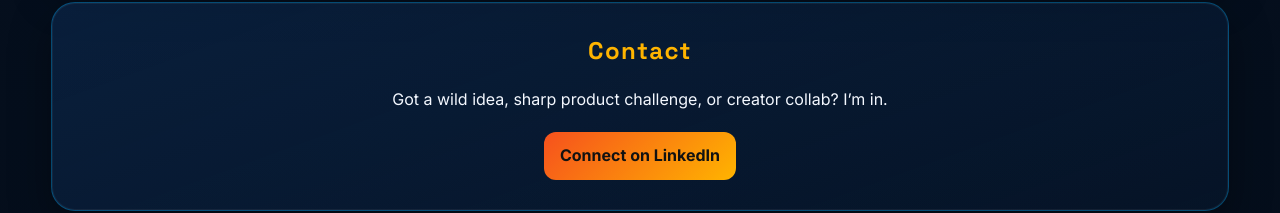
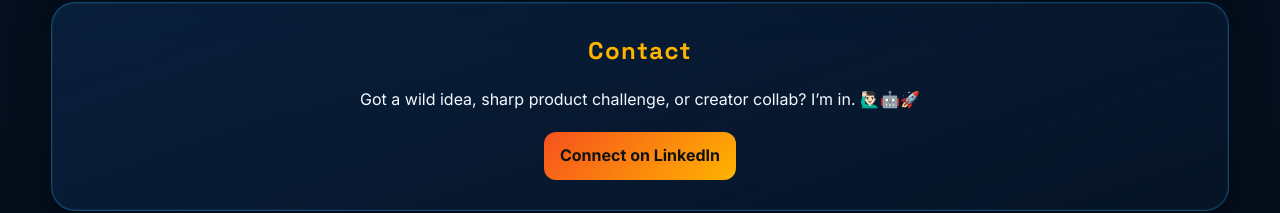
Before and after one commit to colearnable/codex-demo-1, a plain HTML site: page index.html in a window 1280 px wide. Shown: the part 1973-2186 px from the top of the page. Drawn offline with Linux system fonts and the light colour scheme.

Commit message:
Add emojis to home page

```diff
--- a/index.html
+++ b/index.html
@@ -96,7 +96,7 @@
 
       <section id="contact" class="section-glass contact">
         <h2>Contact</h2>
-        <p>Got a wild idea, sharp product challenge, or creator collab? I’m in.</p>
+        <p><span aria-hidden="true"></span> Got a wild idea, sharp product challenge, or creator collab? I’m in. <span aria-hidden="true">🙋🏻‍♂️🤖🚀</span></p>
         <div class="cta-row center">
           <a class="btn btn-primary clickable" href="https://www.linkedin.com/in/tolanthornton" target="_blank" rel="noopener noreferrer">Connect on LinkedIn<span class="sr-only"> (opens in new tab)</span></a>
         </div>
```
